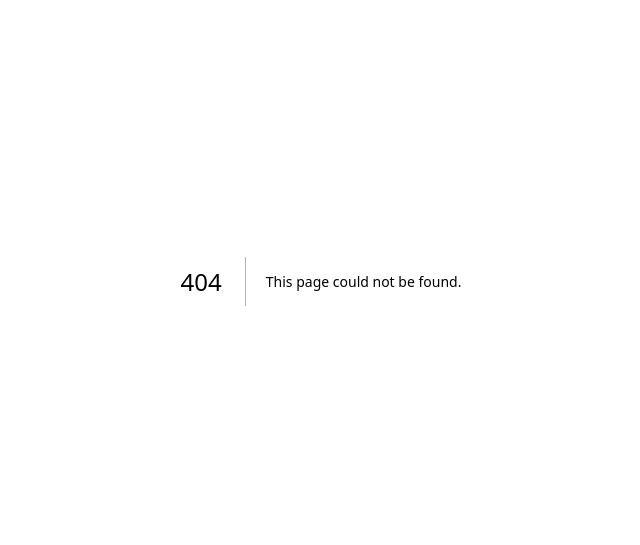
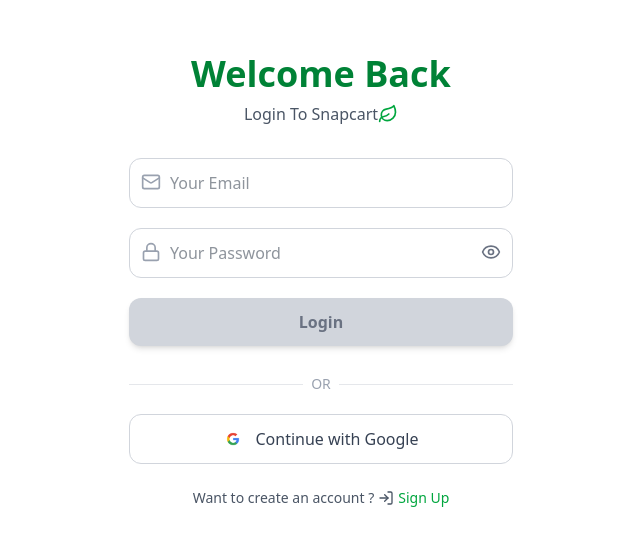
Before and after one commit to debasish-max/design-verse, a Next.js app in the folder designverse/: page /login in a window 1280 px wide. Before the commit this address had no page. Shown: the part 119-664 px from the top of the page, without its empty margins (319-959 px from the left). Built offline with nearby package versions, Linux system fonts and the light colour scheme; no server answers.

Commit message:
login and register page added

```diff
--- /dev/null
+++ b/designverse/src/app/login/page.tsx
@@ -0,0 +1,114 @@
+'use client'
+import { ArrowLeft, EyeIcon, EyeOff, Key, Leaf, Loader2, Lock, LogIn, Mail, User } from 'lucide-react'
+import React, { FormEvent, useState } from 'react'
+import {motion} from "motion/react"
+import Image from 'next/image'
+import googleImage from "@/assets/google.png"
+import axios from 'axios'
+import { useRouter } from 'next/navigation'
+import { signIn, useSession } from 'next-auth/react'
+
+function Login() {
+
+    const [email,setEmail]=useState("")
+    const [password,setPassword]=useState("")
+    const [showPassword,setShowPassword]=useState(false)
+    const [loading,setLoading]=useState(false)
+    const router=useRouter()
+    const session=useSession()
+    console.log(session)
+    const handleLogin=async (e:FormEvent)=>{
+        e.preventDefault()
+        setLoading(true)
+try {
+   await signIn("credentials",{
+    email,password
+   })
+
+   setLoading(false)
+} catch (error) {
+    console.log(error)
+    setLoading(false)
+}
+    }
+  return (
+    <div className='flex flex-col items-center justify-center min-h-screen px-6 py-10 bg-white relative'>
+
+      <motion.h1
+      initial={{
+        y:-10,
+        opacity:0
+      }}
+      animate={{
+         y:0,
+        opacity:1
+      }}
+      transition={{
+        duration:0.6
+      }}
+       className='text-4xl font-extrabold text-green-700 mb-2'>Welcome Back</motion.h1>
+       <p className='text-gray-600 mb-8 flex items-center'>Login To Snapcart <Leaf className='w-5 h-5 text-green-600'/></p>
+       <motion.form
+      onSubmit={handleLogin}
+       initial={{
+        opacity:0
+      }}
+      animate={{
+        opacity:1
+      }}
+      transition={{
+        duration:0.6
+      }} className='flex flex-col gap-5 w-full max-w-sm'>
+
+
+        <div className='relative'>
+        <Mail className='absolute left-3 top-3.5 w-5 h-5 text-gray-400'/>
+        <input type="text" placeholder='Your Email' className='w-full border border-gray-300 rounded-xl py-3 pl-10 pr-4 text-gray-800 focus:ring-2 focus:ring-green-500 focus:outline-none'
+        onChange={(e)=>setEmail(e.target.value)}
+        value={email}
+        />
+        </div>
+        <div className='relative'>
+        <Lock className='absolute left-3 top-3.5 w-5 h-5 text-gray-400'/>
+        <input type={showPassword?"text":"password"} placeholder='Your Password' className='w-full border border-gray-300 rounded-xl py-3 pl-10 pr-4 text-gray-800 focus:ring-2 focus:ring-green-500 focus:outline-none'
+        onChange={(e)=>setPassword(e.target.value)}
+        value={password}
+        />
+        {
+            showPassword?<EyeOff className='absolute right-3 top-3.5 w-5 h-5 text-gray-500 cursor-pointer' onClick={()=>setShowPassword(false)}/>:<EyeIcon className='absolute right-3 top-3.5 w-5 h-5 text-gray-500 cursor-pointer'  onClick={()=>setShowPassword(true)}/>
+        }
+        </div>
+
+{
+   (()=>{
+    const formValidation= email!=="" && password!==""
+        return <button disabled={!formValidation || loading} className={`w-full font-semibold py-3 rounded-xl transition-all duration-200 shadow-md inline-flex items-center justify-center gap-2 ${
+                    formValidation
+                      ? "bg-green-600 hover:bg-green-700 text-white"
+                      : "bg-gray-300 text-gray-500 cursor-not-allowed"
+                  }`}>
+{loading?<Loader2 className='w-5 h-5 animate-spin'/>:"Login"}
+
+        </button>
+    })()
+}
+
+<div className='flex items-center gap-2 text-gray-400 text-sm mt-2'>
+    <span className='flex-1 h-px bg-gray-200'></span>
+    OR
+    <span className='flex-1 h-px bg-gray-200'></span>
+</div>
+
+<div className='w-full flex items-center justify-center gap-3 border border-gray-300 hover:bg-gray-50 py-3 rounded-xl text-gray-700 font-medium transition-all duration-200' onClick={()=>signIn("google",{callbackUrl:"/"})}>
+    <Image src={googleImage} width={20} height={20} alt='google'/>
+    Continue with Google
+</div>
+
+       </motion.form>
+
+       <p className='cursor-pointer text-gray-600 mt-6 text-sm flex items-center gap-1' onClick={()=>router.push("/register")}>Want to create an account ? <LogIn className='w-4 h-4'/> <span className='text-green-600'> Sign Up</span></p>
+    </div>
+  )
+}
+
+export default Login
--- /dev/null
+++ b/designverse/src/app/register/page.tsx
@@ -0,0 +1,15 @@
+'use client'
+import RegisterForm from '@/components/RegisterForm'
+import Welcome from '@/components/Welcome'
+import React, { useState } from 'react'
+
+function Register() {
+const [step,setStep]=useState(1)
+  return (
+    <div>
+        {step==1 ?<Welcome nextStep={setStep}/>:<RegisterForm previousStep={setStep}/>}
+    </div>
+  )
+}
+
+export default Register
```
Also changed, not shown: designverse/src/assets/google.png (added).
